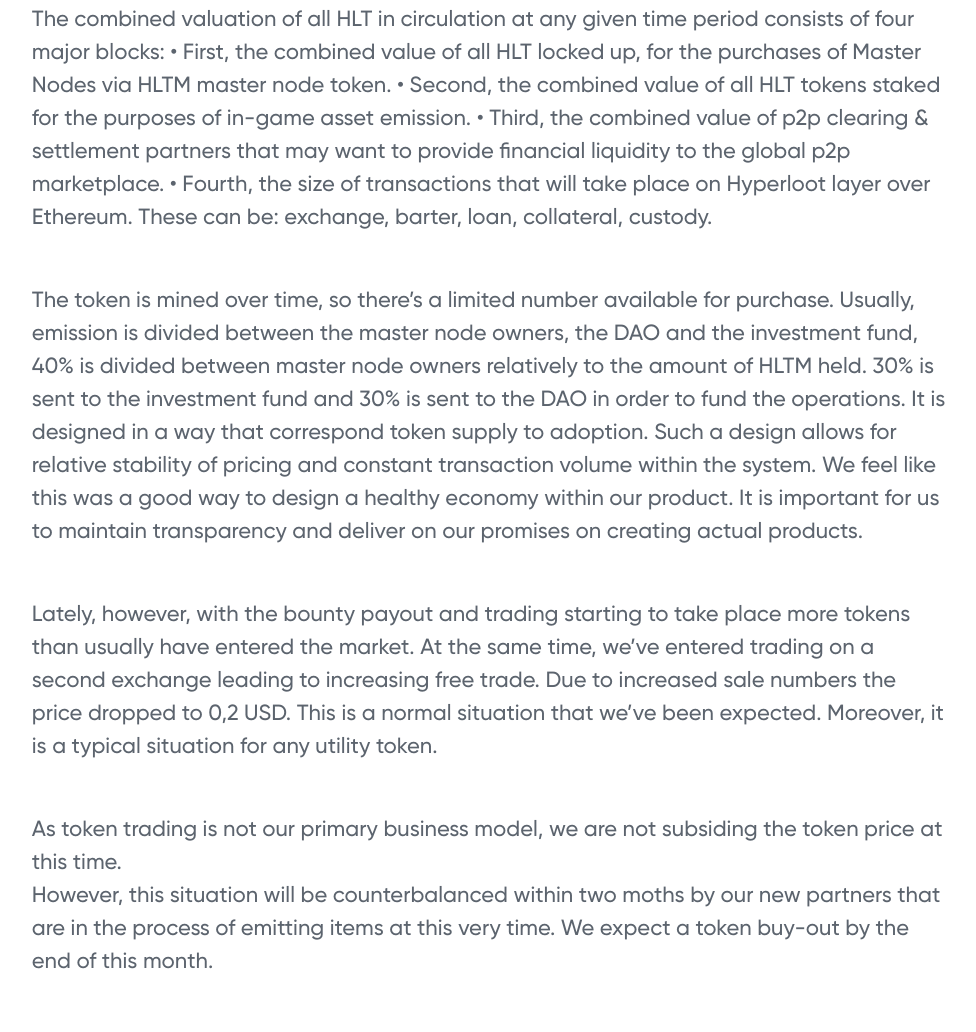
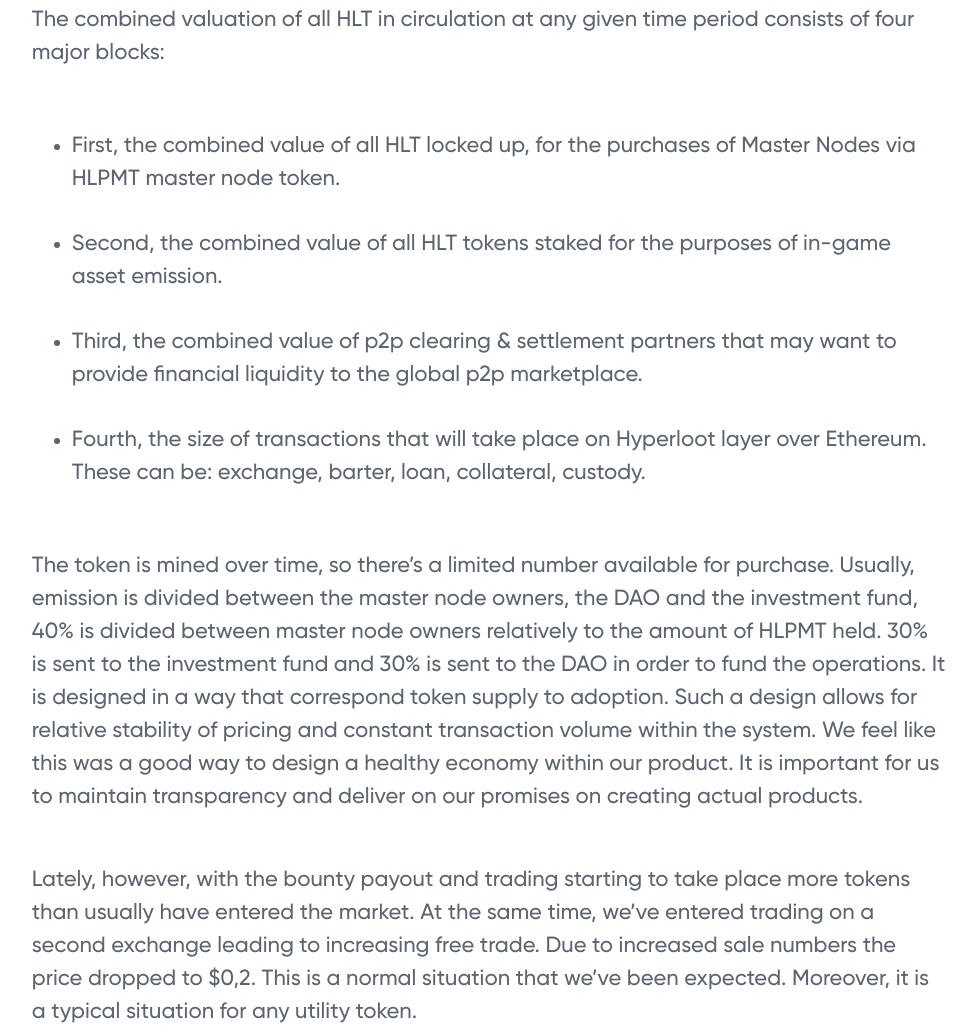
Before and after one commit to hyperloot/esportbits.com, a plain HTML site: page posts/09_token_price_change/index.html in a window 1280 px wide. Shown: the part 1159-2191 px from the top of the page, without its empty margins (201-1177 px from the left). Drawn offline with nearby package versions, Linux system fonts and the light colour scheme.

Commit message:
Deploy hyperloot/esportbits.com to github.com/hyperloot/esportbits.com.git:gh-pages

```diff
--- a/posts/09_token_price_change/index.html
+++ b/posts/09_token_price_change/index.html
@@ -96,7 +96,7 @@
               <h1>Token pricing, what is going on?</h1>
               <div>
                 <div class="author">by <span>Nikita Murashov</span></div>
-                <div class="date">28.03.2019</div>
+                <div class="date">01.04.2019</div>
               </div>
             </div>
 
@@ -109,13 +109,15 @@
 All of that is, of course, reflected on the token itself.</p>
 <p>As we stated in our previous article, the design of the token remains the same.
 It’s a native app token that fuels item emission and transfer. </p>
-<p>The combined valuation of all HLT in circulation at any given time period consists of four major blocks:
-•  First, the combined value of all HLT locked up, for the purchases of Master Nodes via HLTM master node token.
-•  Second, the combined value of all HLT tokens staked for the purposes of in-game asset emission.
-•  Third, the combined value of p2p clearing &amp; settlement partners that may want to provide financial liquidity to the global p2p marketplace.
-•  Fourth, the size of transactions that will take place on Hyperloot layer over Ethereum. These can be: exchange, barter, loan, collateral, custody.</p>
+<p>The combined valuation of all HLT in circulation at any given time period consists of four major blocks:</p>
+<ul>
+<li>First, the combined value of all HLT locked up, for the purchases of Master Nodes via HLPMT master node token.</li>
+<li>Second, the combined value of all HLT tokens staked for the purposes of in-game asset emission.</li>
+<li>Third, the combined value of p2p clearing &amp; settlement partners that may want to provide financial liquidity to the global p2p marketplace.</li>
+<li>Fourth, the size of transactions that will take place on Hyperloot layer over Ethereum. These can be: exchange, barter, loan, collateral, custody.</li>
+</ul>
 <p>The token is mined over time, so there’s a limited number available for purchase.
-Usually, emission is divided between the master node owners, the DAO and the investment fund, 40% is divided between master node owners relatively to the amount of HLTM held.
+Usually, emission is divided between the master node owners, the DAO and the investment fund, 40% is divided between master node owners relatively to the amount of HLPMT held.
 30% is sent to the investment fund and 30% is sent to the DAO in order to fund the operations.
 It is designed in a way that correspond token supply to adoption.
 Such a design allows for relative stability of pricing and constant transaction volume within the system.
@@ -123,7 +125,7 @@
 It is important for us to maintain transparency and deliver on our promises on creating actual products. </p>
 <p>Lately, however, with the bounty payout and trading starting to take place more tokens than usually have entered the market.
 At the same time, we’ve entered trading on a second exchange leading to increasing free trade.
-Due to increased sale numbers the price dropped to 0,2 USD.
+Due to increased sale numbers the price dropped to $0,2.
 This is a normal situation that we’ve been expected. Moreover, it is a typical situation for any utility token. </p>
 <p>As token trading is not our primary business model, we are not subsiding the token price at this time.<br>However, this situation will be counterbalanced within two moths by our new partners that are in the process of emitting items at this very time.
 We expect a token buy-out by the end of this month. </p>
```
Also changed, not shown: index.html (+1 -1 lines), posts/index.html (+1 -1 lines), 1 other file.
